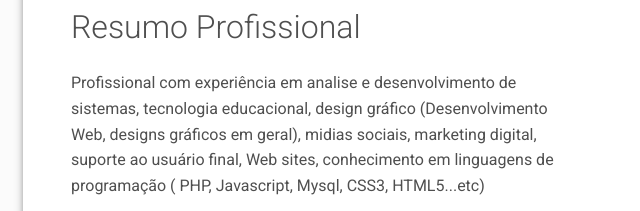
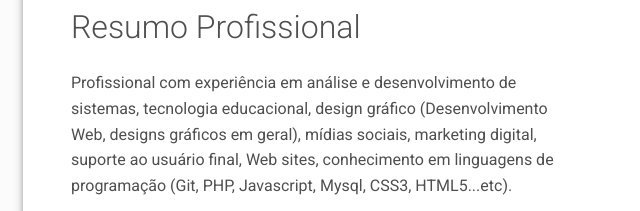
Before and after one commit to Rodrigodil/perfil, a plain HTML site: page index.html in a window 1280 px wide. Shown: the part 700-911 px from the top of the page, 59-699 px from the left. Drawn offline with Linux system fonts and the light colour scheme.

Commit message:
Add files via upload

```diff
--- a/index.html
+++ b/index.html
@@ -98,7 +98,7 @@
         <div class="col-md-6">
           <h2 class="h2 fw-light mb-4">Resumo Profissional
           </h2>
-          <p>Profissional com experiência em analise e desenvolvimento de sistemas, tecnologia educacional, design gráfico (Desenvolvimento Web, designs gráficos em geral), midias sociais, marketing digital, suporte ao usuário final, Web sites, conhecimento em linguagens de programação ( PHP, Javascript, Mysql, CSS3, HTML5...etc)</p>
+          <p>Profissional com experiência em análise e desenvolvimento de sistemas, tecnologia educacional, design gráfico (Desenvolvimento Web, designs gráficos em geral), mídias sociais, marketing digital, suporte ao usuário final, Web sites, conhecimento em linguagens de programação (Git, PHP, Javascript, Mysql, CSS3, HTML5...etc).</p>
           <p>Gerenciamento de projetos utilizando as boas práticas e metodologia Ágil, Inglês Básico, trabalho em equipe e boa comunicação, Implantação de sistemas, compra de materiais de TI...</p>
         </div>
         <div class="col-md-5 offset-lg-1">
```
